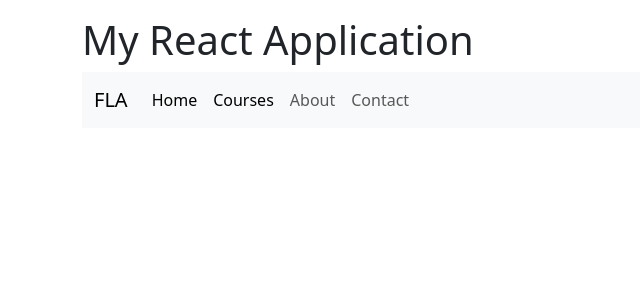
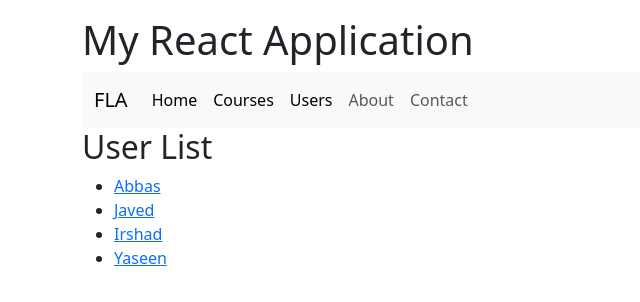
Before and after one commit to mohammedaeraf/react-batch5, a React (Vite) app: page /users in a window 1280 px wide. Shown: the top 302 px of the page, without its empty margins (0-640 px from the left). Built offline with nearby package versions, Linux system fonts and the light colour scheme.

Commit message:
Routing with Params (List View - Detail View)

```diff
--- a/src/App.tsx
+++ b/src/App.tsx
@@ -4,6 +4,8 @@ import Home from "./Components/Home";
 import About from "./Components/About";
 import Contact from "./Components/Contact";
 import CourseList3 from "./Components/CourseList3";
+import UserList2 from "./Components/UserList2";
+import UserDetails from "./Components/UserDetails";
 
 function App() {
   return (
@@ -43,6 +45,15 @@ function App() {
                   </Link>
                 </li>
                 <li className="nav-item">
+                  <Link
+                    className="nav-link active"
+                    aria-current="page"
+                    to="/users"
+                  >
+                    Users
+                  </Link>
+                </li>
+                <li className="nav-item">
                   <Link className="nav-link" to="/about">
                     About
                   </Link>
@@ -61,6 +72,8 @@ function App() {
           <Routes>
             <Route path="/" element={<Home />} />
             <Route path="/courses" element={<CourseList3 />} />
+            <Route path="/users" element={<UserList2 />} />
+            <Route path="/users/:id" element={<UserDetails />} />
             <Route path="/about" element={<About />} />
             <Route path="/contact" element={<Contact />} />
           </Routes>
--- /dev/null
+++ b/src/Components/UserDetails.tsx
@@ -0,0 +1,12 @@
+import { useParams } from "react-router-dom";
+
+function UserDetails() {
+  const params = useParams();
+  return (
+    <div>
+      <h2>User Details</h2>
+      <p>You selected user with ID: {params.id}</p>
+    </div>
+  );
+}
+export default UserDetails;
--- /dev/null
+++ b/src/Components/UserList2.tsx
@@ -0,0 +1,36 @@
+import { Link } from "react-router-dom";
+
+const users = [
+  {
+    id: "1",
+    name: "Abbas",
+  },
+  {
+    id: "2",
+    name: "Javed",
+  },
+  {
+    id: "3",
+    name: "Irshad",
+  },
+  {
+    id: "4",
+    name: "Yaseen",
+  },
+];
+
+function UserList2() {
+  return (
+    <div>
+      <h2>User List</h2>
+      <ul>
+        {users.map((user) => (
+          <li key={user.id}>
+            <Link to={`/users/${user.id}`}>{user.name}</Link>
+          </li>
+        ))}
+      </ul>
+    </div>
+  );
+}
+export default UserList2;
```
